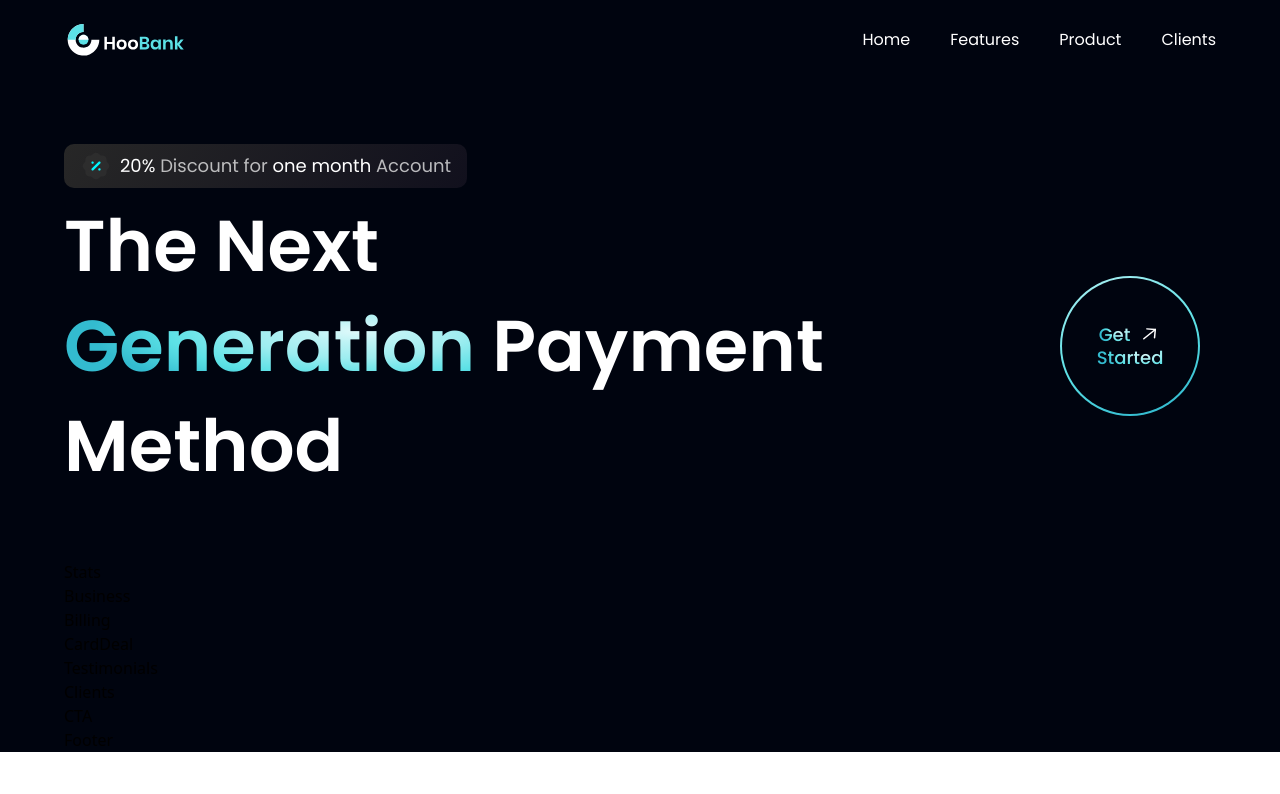
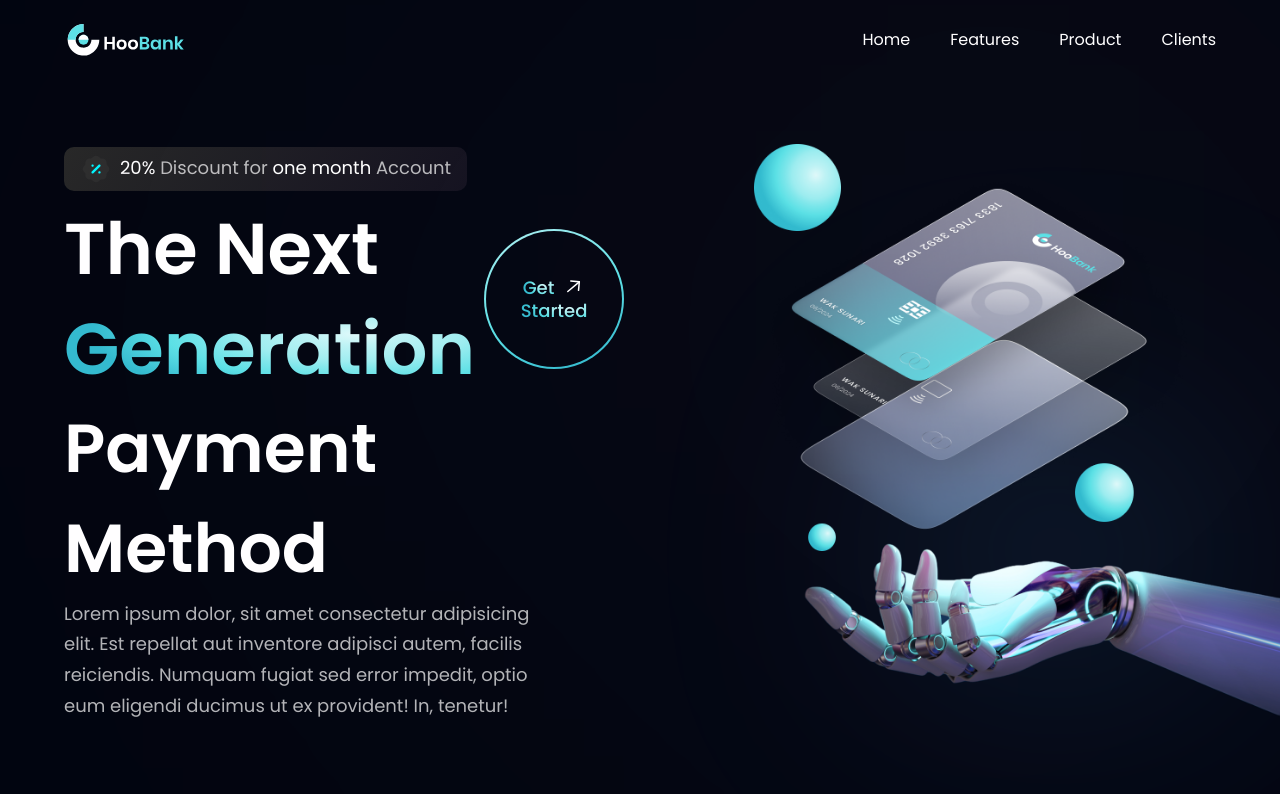
Before and after one commit to titantooth/modern-bank, a React (Vite) app: page / in a window 1280 px wide. Shown: the top 794 px of the page. Built offline with nearby package versions, Linux system fonts and the light colour scheme.

Commit message:
finished hero

```diff
--- a/src/components/Hero.jsx
+++ b/src/components/Hero.jsx
@@ -19,12 +19,34 @@ const Hero = () => (
       <div className="flex flex-row justify-between items-center w-full">
         <h1 className="flex-1 font-poppins font-semibold ss:text-[72px] text-[52px] text-white ss:leading-[100px] leading-[75px]">
           The Next <br className="sm:block hidden" />{" "}
-          <span className="text-gradient">Generation</span> Payment Method
+          <span className="text-gradient">Generation</span>
         </h1>
         <div className="ss:flex hidden md:mr-4 mr-0">
           <GetStarted></GetStarted>
         </div>
       </div>
+      <h1 className="font-poppins font-semibold ss:text-[68px] text-[52px] text-white ss:leading-[100px] leading-[75px] w-full">
+        Payment Method
+      </h1>
+      <p className={`${styles.paragraph} max-w-[470px]`}>
+        Lorem ipsum dolor, sit amet consectetur adipisicing elit. Est repellat
+        aut inventore adipisci autem, facilis reiciendis. Numquam fugiat sed
+        error impedit, optio eum eligendi ducimus ut ex provident! In, tenetur!
+      </p>
+    </div>
+    <div className={`flex-1 flex ${styles.flexCenter} md:my-0 my-10 relative`}>
+      <img
+        src={robot}
+        alt="billing"
+        className="w-[100%] h-[100%] relative z-[5]"
+      />
+      <div className="absolute z-[0] w-[40%] h-[35%] top-0 pink-gradient opacity-50" />
+      <div className="absolute z-[1] w-[80%] h-[80%] rounded-full bottom-40 white-gradient opacity-50" />
+      <div className="absolute z-[0] w-[50%] h-[50%] right-20 bottom-20 blue-gradient opacity-50" />
+    </div>
+
+    <div className={`ss:hidden ${styles.flexCenter}`}>
+      <GetStarted></GetStarted>
     </div>
   </section>
 );
```
